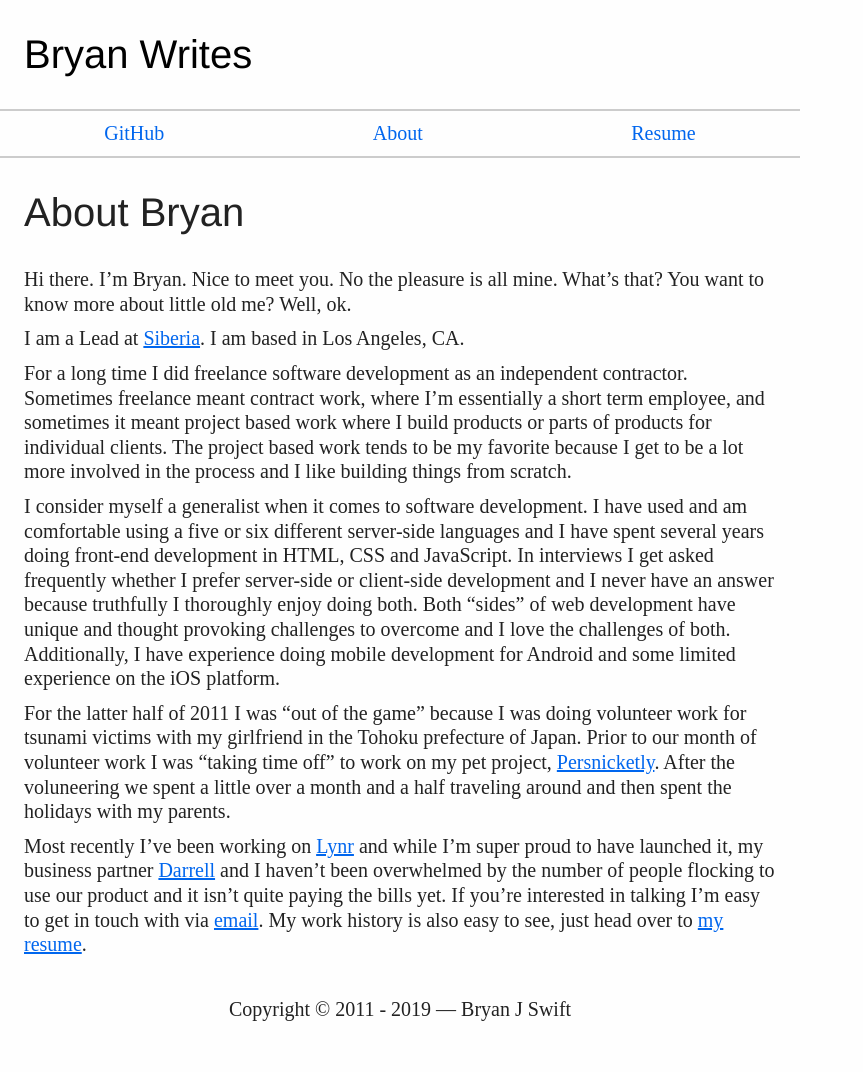
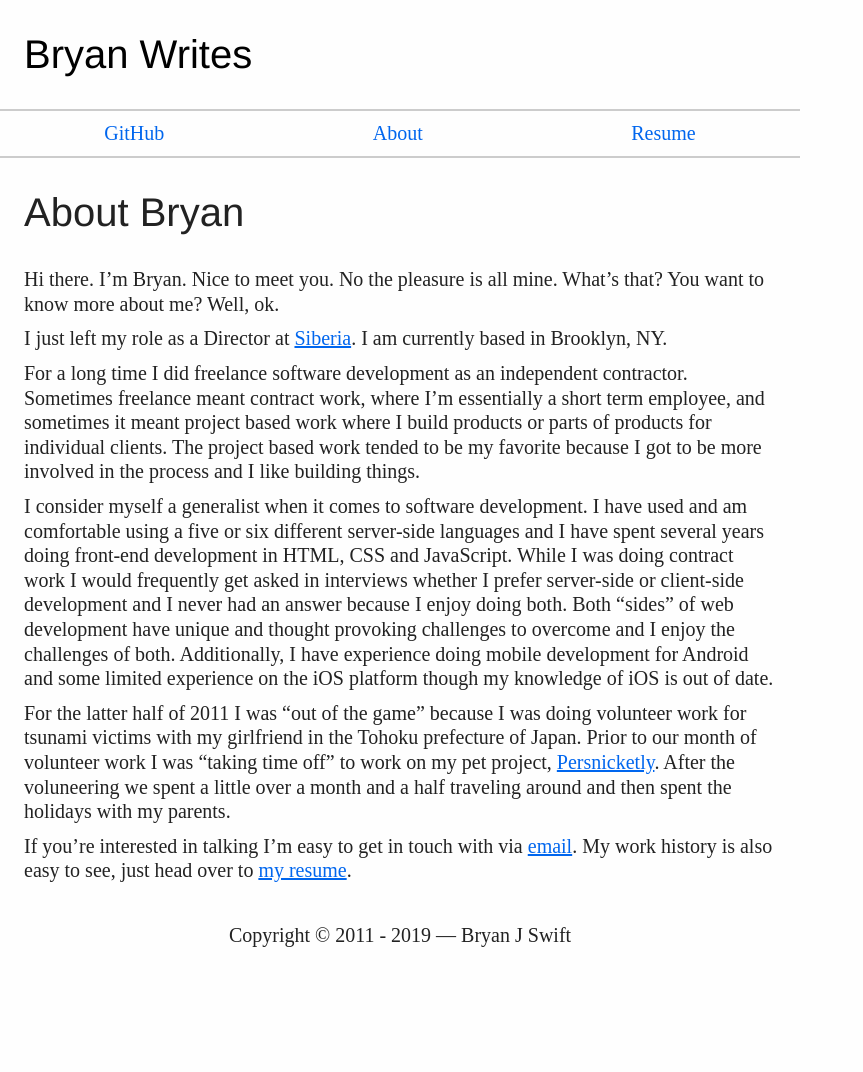
Before and after one commit to bryanjswift/bryanjswift.github.com, a Jekyll site: the page built from about/index.markdown, in a window 1280 px wide. Shown: the whole page, without its empty margins (0-863 px from the left). Built offline with Jekyll 4.4.1, drawn with Linux system fonts in a browser that asks for light colours; after the commit the page ends 998 px from its top, so only the background shows below that.

Commit message:
Rework the about page contents

```diff
--- a/about/index.markdown
+++ b/about/index.markdown
@@ -5,44 +5,41 @@ published: true
 ---
 
 Hi there. I'm Bryan. Nice to meet you. No the pleasure is all mine.
-What's that? You want to know more about little old me? Well, ok.
+What's that? You want to know more about me? Well, ok.
 
-I am a Lead at [Siberia][siberia]. I am based in Los Angeles, CA.
+I just left my role as a Director at [Siberia][siberia]. I am currently based
+in Brooklyn, NY.
 
 For a long time I did freelance software development as an independent
-contractor.  Sometimes freelance meant contract work, where I'm essentially
-a short term employee, and sometimes it meant project based work where I
-build products or parts of products for individual clients. The project
-based work tends to be my favorite because I get to be a lot more involved
-in the process and I like building things from scratch.
+contractor. Sometimes freelance meant contract work, where I'm essentially a
+short term employee, and sometimes it meant project based work where I build
+products or parts of products for individual clients. The project based work
+tended to be my favorite because I got to be more involved in the process and I
+like building things.
 
-I consider myself a generalist when it comes to software development.  I
-have used and am comfortable using a five or six different server-side
-languages and I have spent several years doing front-end development in
-HTML, CSS and JavaScript. In interviews I get asked frequently whether I
-prefer server-side or client-side development and I never have an answer
-because truthfully I thoroughly enjoy doing both. Both "sides" of web
-development have unique and thought provoking challenges to overcome and I
-love the challenges of both. Additionally, I have experience doing mobile
-development for Android and some limited experience on the iOS platform.
+I consider myself a generalist when it comes to software development. I have
+used and am comfortable using a five or six different server-side languages and
+I have spent several years doing front-end development in HTML, CSS and
+JavaScript. While I was doing contract work I would frequently get asked in
+interviews whether I prefer server-side or client-side development and I never
+had an answer because I enjoy doing both. Both "sides" of web development have
+unique and thought provoking challenges to overcome and I enjoy the challenges
+of both. Additionally, I have experience doing mobile development for Android
+and some limited experience on the iOS platform though my knowledge of iOS is
+out of date.
 
 For the latter half of 2011 I was "out of the game" because I was doing
-volunteer work for tsunami victims with my girlfriend in the Tohoku
-prefecture of Japan. Prior to our month of volunteer work I was "taking
-time off" to work on my pet project, [Persnicketly][persnicketly].  After
-the voluneering we spent a little over a month and a half traveling around
-and then spent the holidays with my parents.
+volunteer work for tsunami victims with my girlfriend in the Tohoku prefecture
+of Japan. Prior to our month of volunteer work I was "taking time off" to work
+on my pet project, [Persnicketly][persnicketly]. After the voluneering we spent
+a little over a month and a half traveling around and then spent the holidays
+with my parents.
 
-Most recently I've been working on [Lynr][lynr] and while I'm super proud
-to have launched it, my business partner [Darrell][dw] and I haven't been
-overwhelmed by the number of people flocking to use our product and it
-isn't quite paying the bills yet.  If you're interested in talking I'm easy
-to get in touch with via [email][email]. My work history is also easy to
-see, just head over to [my resume][resume].
+If you're interested in talking I'm easy to get in touch with via
+[email][email]. My work history is also easy to see, just head over to [my
+resume][resume].
 
-[dw]: http://darrellwhitelaw.com
 [email]: mailto:mail@bryanwrit.es
-[lynr]: https://www.lynr.co
-[persnicketly]: http://persnicketly.com
+[persnicketly]: https://github.com/bryanjswift/persnicketly
 [resume]: /resume/
 [siberia]: http://siberia.io
```
